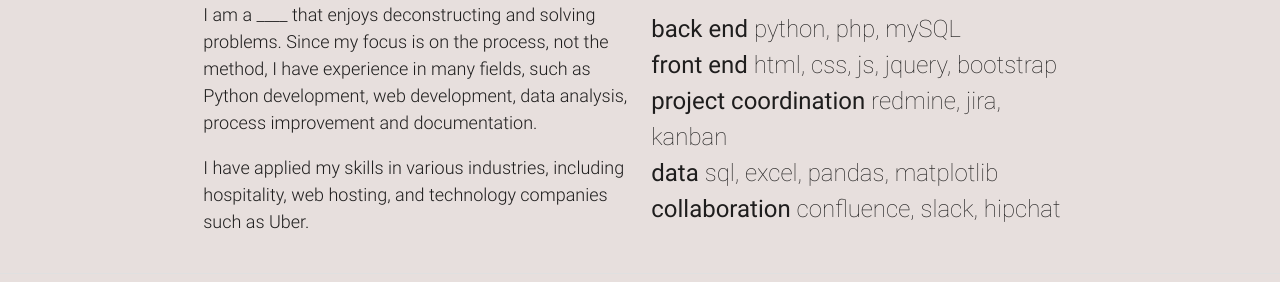
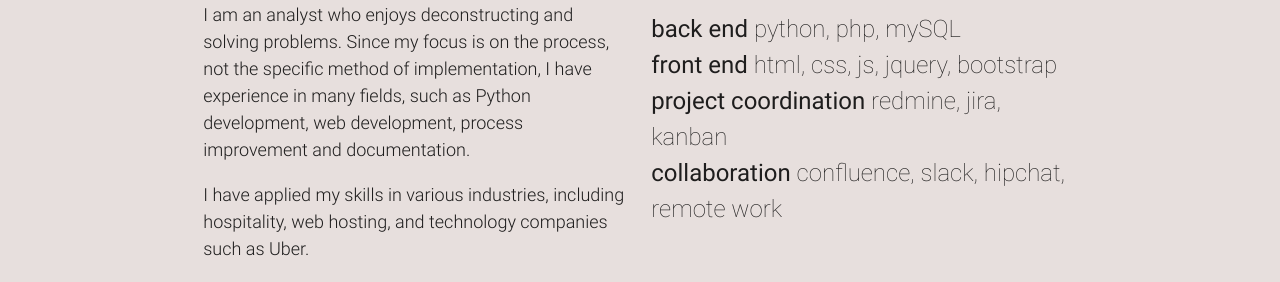
Before and after one commit to mswanson-me/old-portfolio, a plain HTML site: page index.html in a window 1280 px wide. Shown: the part 297-579 px from the top of the page. Drawn offline with nearby package versions, Linux system fonts and the light colour scheme.

Commit message:
Edited summary and list of skills

```diff
--- a/index.html
+++ b/index.html
@@ -66,7 +66,7 @@
       <div class="section">
         <div class="col s12 m6" id="about">
           <h4>About</h4>
-          <p id="about-text">I am a ____ that enjoys deconstructing and solving problems. Since my focus is on the process, not the method, I have experience in many fields, such as Python development, web development, data analysis, process improvement and documentation.</p>
+          <p id="about-text">I am an analyst who enjoys deconstructing and solving problems. Since my focus is on the process, not the specific method of implementation, I have experience in many fields, such as Python development, web development, process improvement and documentation.</p>
           <p>I have applied my skills in various industries, including hospitality, web hosting, and technology companies such as Uber.</p>
         </div>
       </div>
@@ -84,11 +84,7 @@
           </h5>
         </div>
         <div class="item">
-          <span class="faux5">data </span><span class="title">sql, excel, pandas, matplotlib</span>
-          </h5>
-        </div>
-        <div class="item">
-          <span class="faux5">collaboration </span><span class="title">confluence, slack, hipchat</span>
+          <span class="faux5">collaboration </span><span class="title">confluence, slack, hipchat, remote work</span>
           </h5>
         </div>
       </div>
```
